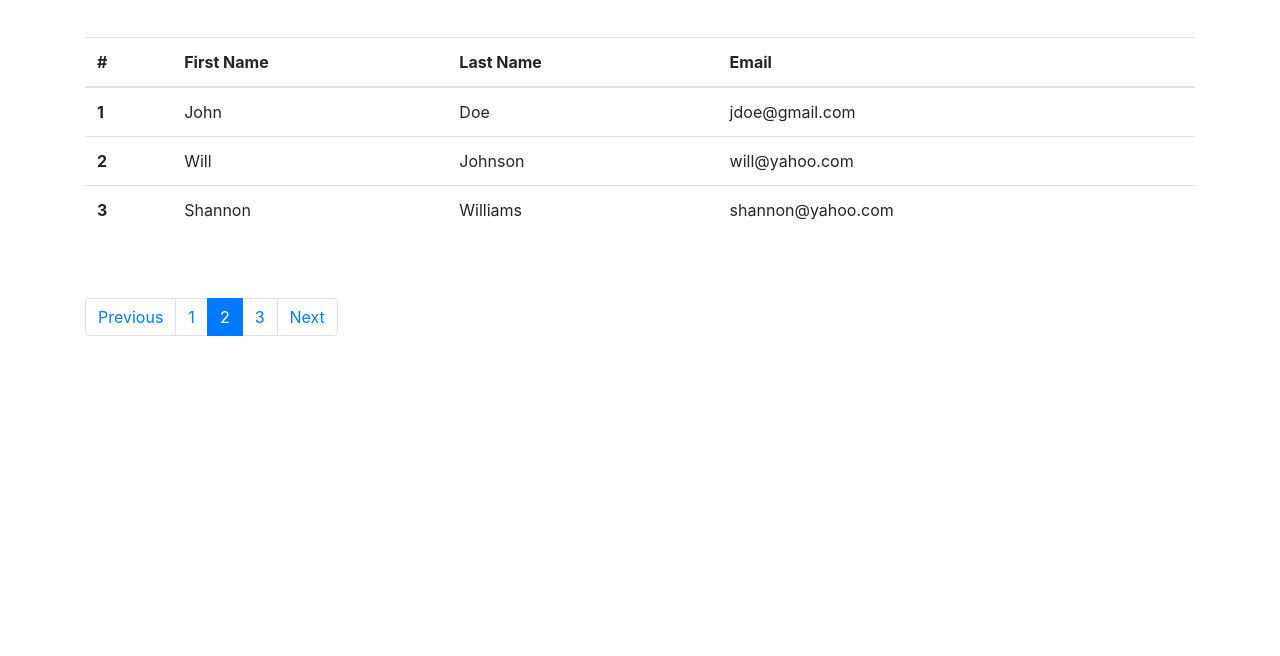
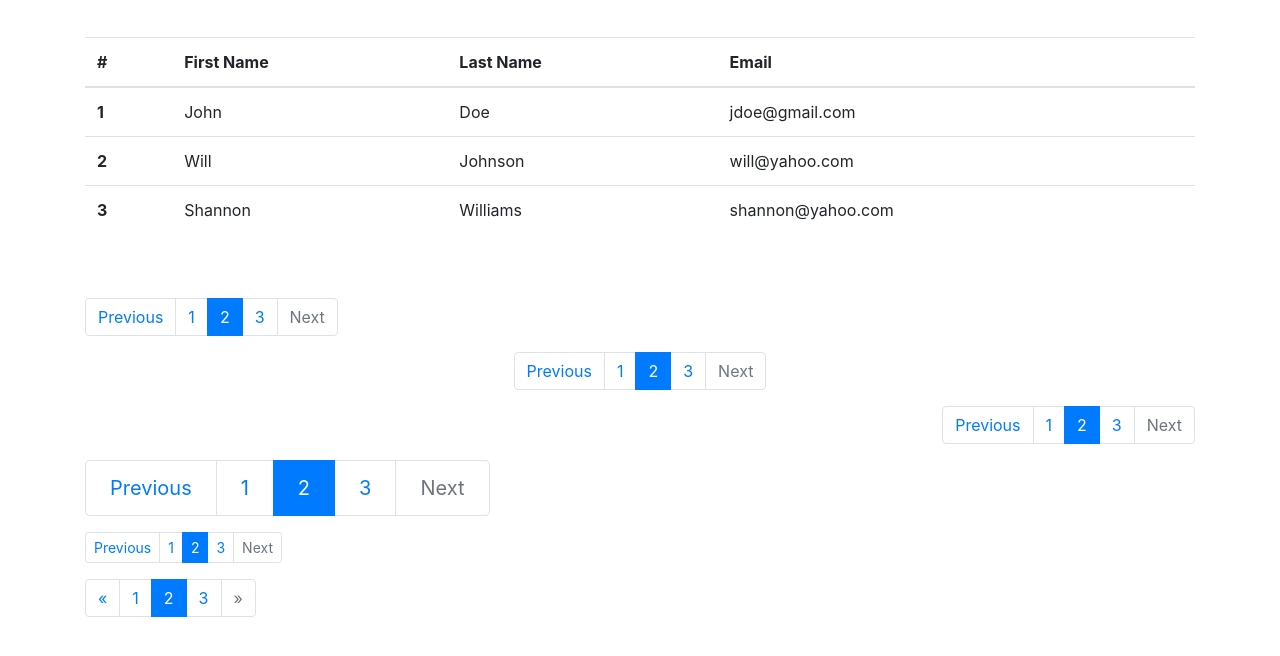
Before and after one commit to iamJakeRobbins/bootstrap_udemy, a website: page bootstrap_sandbox/3_8_tables_pagination.html in a window 1280 px wide. Shown: the part 2107-2763 px from the top of the page. Drawn offline with nearby package versions, Linux system fonts and the light colour scheme.

Commit message:
pagination

```diff
--- a/bootstrap_sandbox/3_8_tables_pagination.html
+++ b/bootstrap_sandbox/3_8_tables_pagination.html
@@ -443,26 +443,122 @@
                 <li class="page-item">
                     <a class="page-link" href="#">3</a>
                 </li>
-                <li class="page-item">
+                <li class="page-item disabled">
                     <a class="page-link" href="#">Next</a>
                 </li>
             </ul>
         </nav>
 
         <!-- PAGINATION CENTERED -->
-
+        <nav>
+            <ul class="pagination justify-content-center">
+                <li class="page-item">
+                    <a class="page-link" href="#">Previous</a>
+                </li>
+                <li class="page-item">
+                    <a class="page-link" href="#">1</a>
+                </li>
+                <li class="page-item active">
+                    <a class="page-link" href="#">2</a>
+                </li>
+                <li class="page-item">
+                    <a class="page-link" href="#">3</a>
+                </li>
+                <li class="page-item disabled">
+                    <a class="page-link" href="#">Next</a>
+                </li>
+            </ul>
+        </nav>
 
         <!-- PAGINATION RIGHT -->
-
+        <nav>
+            <ul class="pagination justify-content-end">
+                <li class="page-item">
+                    <a class="page-link" href="#">Previous</a>
+                </li>
+                <li class="page-item">
+                    <a class="page-link" href="#">1</a>
+                </li>
+                <li class="page-item active">
+                    <a class="page-link" href="#">2</a>
+                </li>
+                <li class="page-item">
+                    <a class="page-link" href="#">3</a>
+                </li>
+                <li class="page-item disabled">
+                    <a class="page-link" href="#">Next</a>
+                </li>
+            </ul>
+        </nav>
 
         <!-- PAGINATION LARGE -->
-
+        <nav>
+            <ul class="pagination pagination-lg">
+                <li class="page-item">
+                    <a class="page-link" href="#">Previous</a>
+                </li>
+                <li class="page-item">
+                    <a class="page-link" href="#">1</a>
+                </li>
+                <li class="page-item active">
+                    <a class="page-link" href="#">2</a>
+                </li>
+                <li class="page-item">
+                    <a class="page-link" href="#">3</a>
+                </li>
+                <li class="page-item disabled">
+                    <a class="page-link" href="#">Next</a>
+                </li>
+            </ul>
+        </nav>
 
         <!-- PAGINATION SMALL -->
-
+        <nav>
+            <ul class="pagination pagination-sm">
+                <li class="page-item">
+                    <a class="page-link" href="#">Previous</a>
+                </li>
+                <li class="page-item">
+                    <a class="page-link" href="#">1</a>
+                </li>
+                <li class="page-item active">
+                    <a class="page-link" href="#">2</a>
+                </li>
+                <li class="page-item">
+                    <a class="page-link" href="#">3</a>
+                </li>
+                <li class="page-item disabled">
+                    <a class="page-link" href="#">Next</a>
+                </li>
+            </ul>
+        </nav>
 
         <!-- WITH ARROWS -->
-
+        <nav>
+            <ul class="pagination">
+                <li class="page-item">
+                    <a class="page-link" href="#">
+                        <span>&laquo;</span>
+                        <span class="sr-only">Previous</span>
+                    </a>
+                </li>
+                <li class="page-item">
+                    <a class="page-link" href="#">1</a>
+                </li>
+                <li class="page-item active">
+                    <a class="page-link" href="#">2</a>
+                </li>
+                <li class="page-item">
+                    <a class="page-link" href="#">3</a>
+                </li>
+                <li class="page-item disabled">
+                    <a class="page-link" href="#">
+                            <span>&raquo;</span>
+                            <span class="sr-only">Next</span>
+                    </a>
+                </li>
+            </ul>
+        </nav>
 
     </div>
     <!-- ./container -->
```
